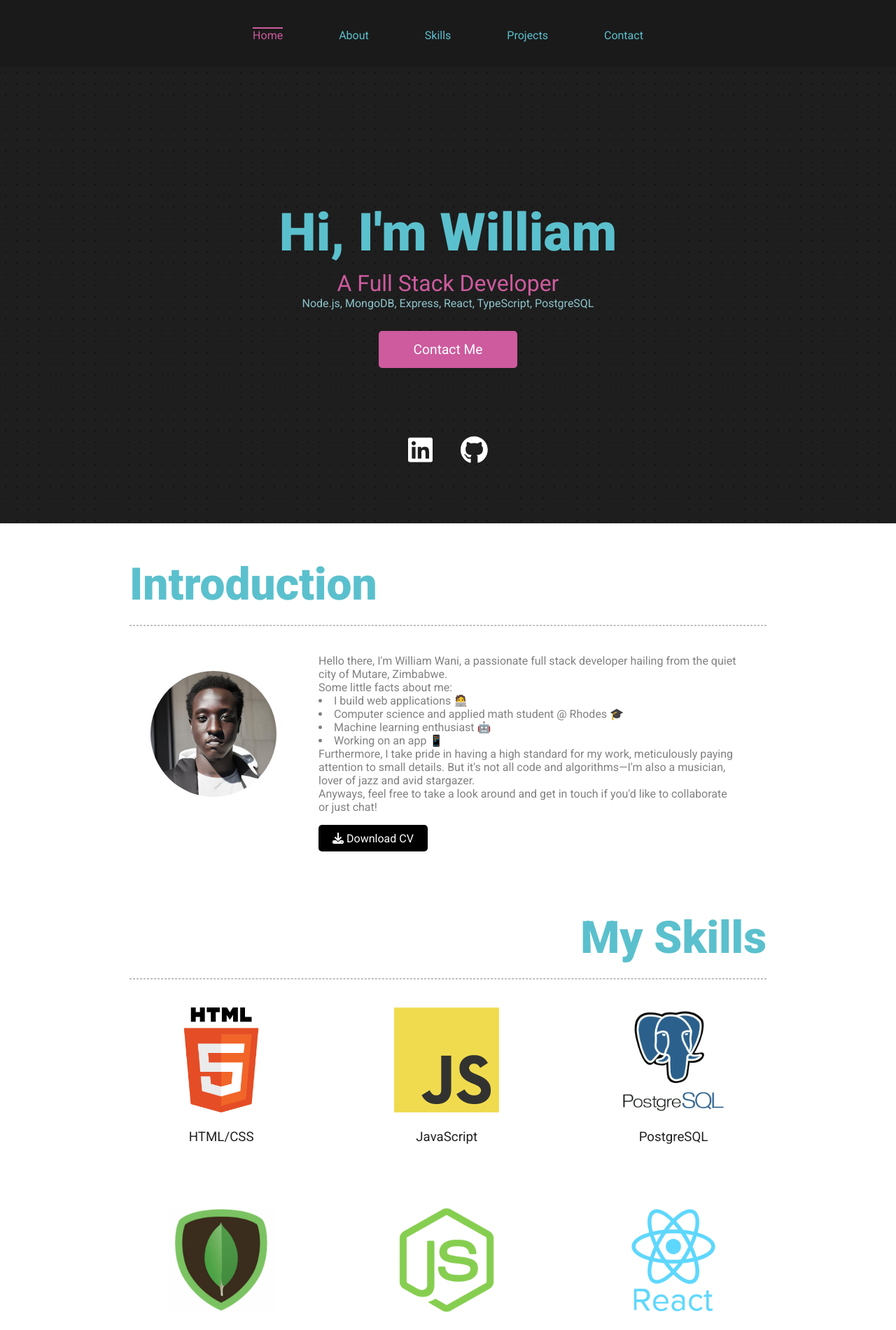
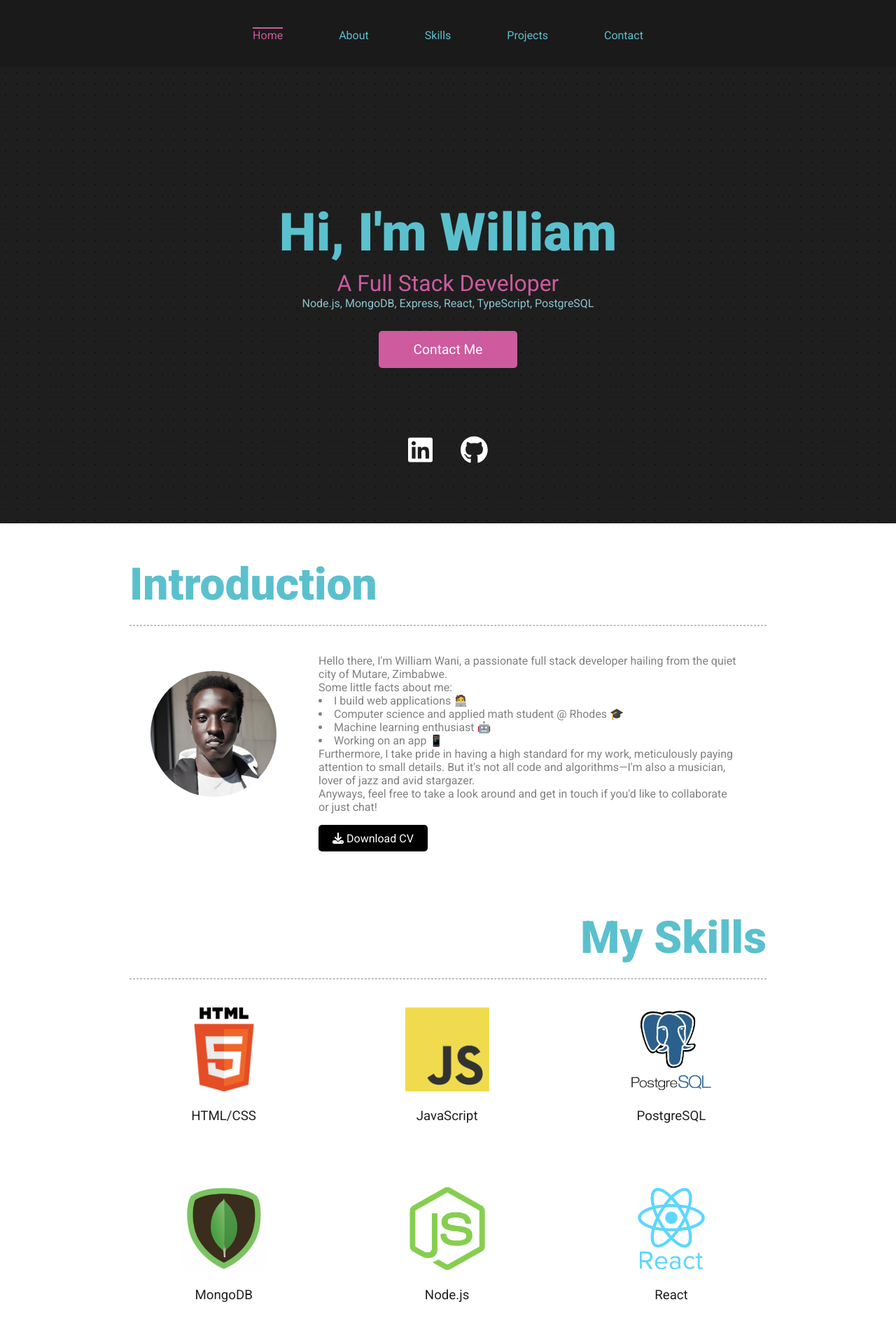
Before and after one commit to williwiser/portfolio, a React (Vite) app in the folder client/: page / in a window 1280 px wide. Shown: the top 1901 px of the page at 70% size. Built offline with nearby package versions, Linux system fonts and the light colour scheme; no server answers.

Commit message:
decrease image size

```diff
--- a/client/src/sn3.css
+++ b/client/src/sn3.css
@@ -19,7 +19,7 @@
   color: #212121;
 }
 .skill img {
-  height: 150px;
+  height: 7.5rem;
 }
 
 @media only screen and (max-width: 768px) {
```
